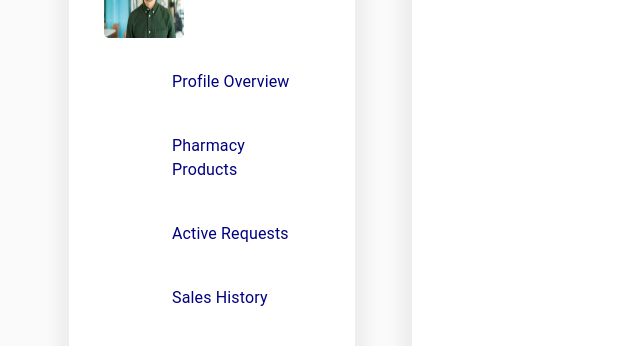
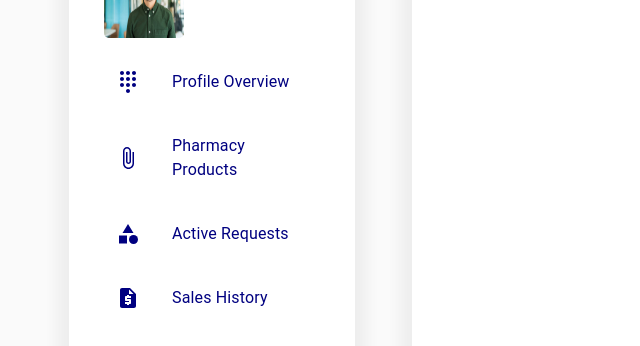
Before and after one commit to CA-G12/PMS, a React (Create React App) app in the folder client/: page /pharmacy in a window 1280 px wide. Shown: the part 172-518 px from the top of the page, without its empty margins (0-640 px from the left). Built offline with nearby package versions, Linux system fonts and the light colour scheme; no server answers.

Commit message:
Profile Layout is done

```diff
--- a/client/src/pages/PharmacyProfile/profile.css
+++ b/client/src/pages/PharmacyProfile/profile.css
@@ -86,6 +86,6 @@ svg.MuiSvgIcon-root.MuiSvgIcon-fontSizeMedium.css-i4bv87-MuiSvgIcon-root {
   color: navy;
 }
 
-svg.MuiSvgIcon-root.MuiSvgIcon-fontSizeMedium.css-i4bv87-MuiSvgIcon-root {
+svg.MuiSvgIcon-root.MuiSvgIcon-fontSizeMedium.css-i4bv87-MuiSvgIcon-root:hover {
   color: white;
 }
```
